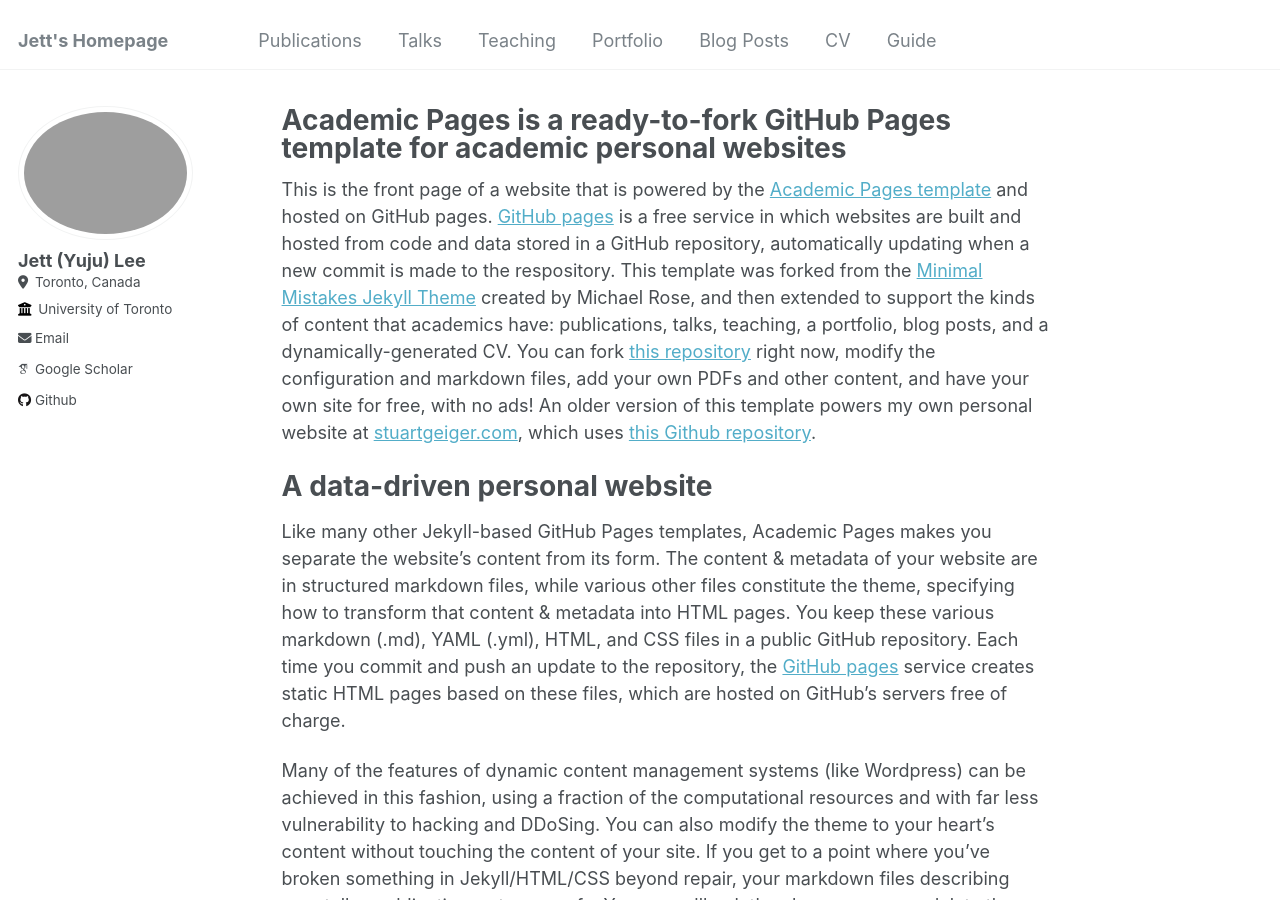
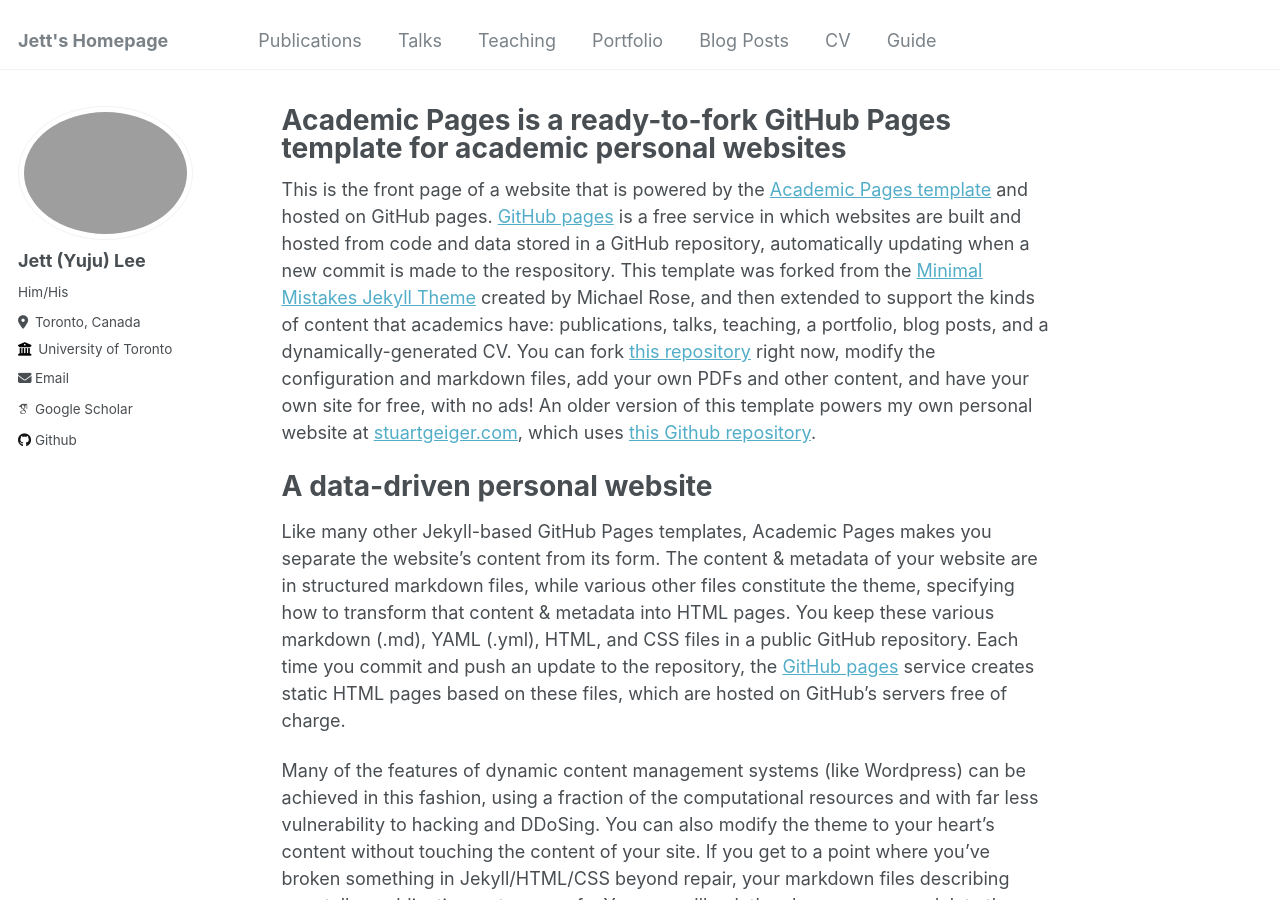
Before and after one commit to yujulee/yujulee.github.io, a Jekyll site: the page built from _pages/about.md, in a window 1280 px wide and 900 px high. Built offline with Jekyll 4.4.1, drawn with Linux system fonts in a browser that asks for light colours; some web fonts are replaced.

Commit message:
Update _config.yml

```diff
--- a/_config.yml
+++ b/_config.yml
@@ -23,7 +23,7 @@ author:
   # Biographic information
   avatar           : "profile.png"
   name             : "Jett (Yuju) Lee"
-  pronouns         : # example: "she/her"
+  pronouns         : "Him/His"
   bio              : #"Short biography for the left-hand sidebar"
   location         : "Toronto, Canada"
   employer         : "University of Toronto"
```
